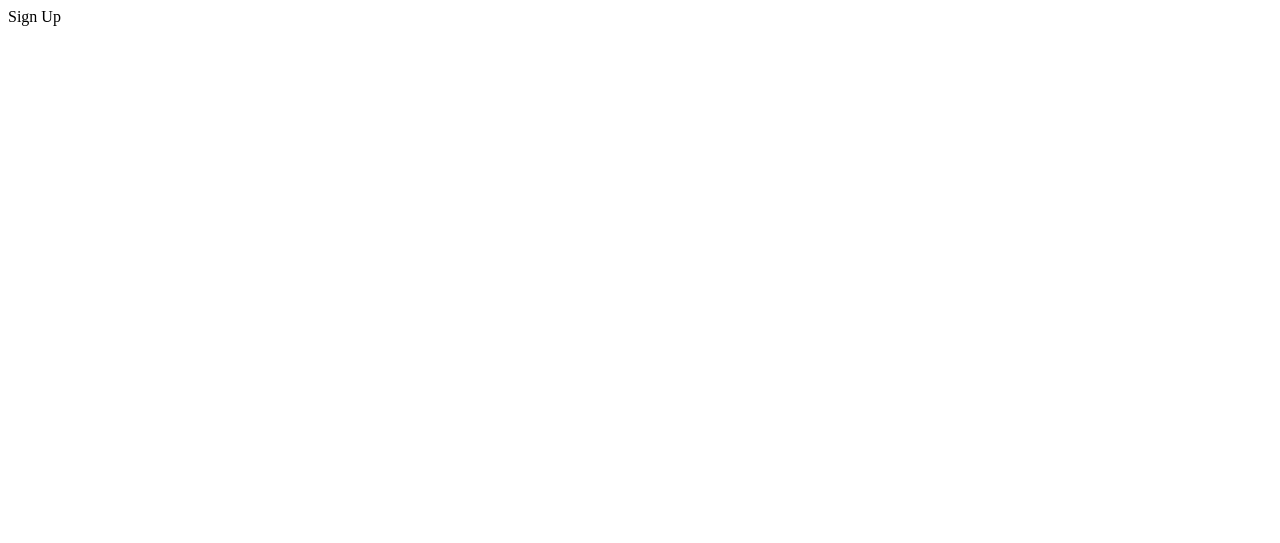
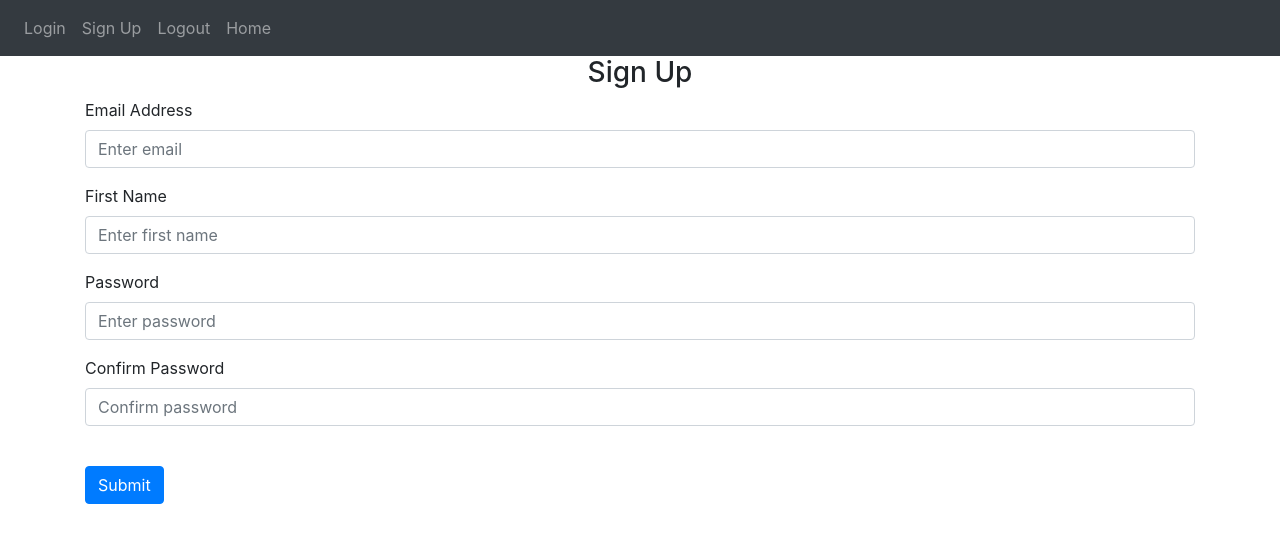
Before and after one commit to JSilvaRibeiro/PythonWebsite, a Flask app: page /sign-up in a window 1280 px wide. Before the commit the part shown is almost empty. Shown: the top 543 px of the page. Run offline with Flask 3, Linux system fonts and the light colour scheme; some libraries are stand-ins or nearby versions.

Commit message:
Page Templates Added

```diff
--- a/website/auth.py
+++ b/website/auth.py
@@ -1,15 +1,15 @@
-from flask import Blueprint
+from flask import Blueprint, render_template
 
 auth = Blueprint('auth', __name__)
 
 @auth.route('/login')
 def login():
-    return "<p>Login</p>"
+    return render_template('login.html')
 
 @auth.route('/logout')
 def logout():
-    return "<p>Logout</p>"
+    return render_template('logout.html')
 
 @auth.route('/sign-up')
 def sign_up():
-    return "<p>Sign Up</p>"
+    return render_template('sign_up.html')
--- a/website/templates/base.html
+++ b/website/templates/base.html
@@ -1,9 +1,9 @@
 <!DOCTYPE html>
 <html>
-    <head>
-        <meta charset="utf-8" />
-        <meta name="viewport" content="width=device-width, initial-scale=1" />
-        <link
+  <head>
+    <meta charset="utf-8" />
+    <meta name="viewport" content="width=device-width, initial-scale=1" />
+    <link
       rel="stylesheet"
       href="https://stackpath.bootstrapcdn.com/bootstrap/4.4.1/css/bootstrap.min.css"
       integrity="sha384-Vkoo8x4CGsO3+Hhxv8T/Q5PaXtkKtu6ug5TOeNV6gBiFeWPGFN9MuhOf23Q9Ifjh"
@@ -14,7 +14,42 @@
       href="https://stackpath.bootstrapcdn.com/font-awesome/4.7.0/css/font-awesome.min.css"
       crossorigin="anonymous"
     />
-
-    </head>
-    <body></body>
+    <title>{% block title %}Home{% endblock %}</title>
+  </head>
+  <body>
+    <nav class="navbar navbar-expand-lg navbar-dark bg-dark">
+      <button
+        class="navbar-toggler"
+        type="button"
+        data-toggle="collapse"
+        data-target="#navbar"
+      >
+        <span class="navbar-toggler-icon"></span>
+      </button>
+      <div class="collapse navbar-collapse" id="navbar">
+        <div class="navbar-nav">
+          <a class="nav-item nav-link" id="login" href="/login">Login</a>
+          <a class="nav-item nav-link" id="SignUp" href="/sign-up">Sign Up</a>
+          <a class="nav-item nav-link" id="logout" href="/logout">Logout</a>
+          <a class="nav-item nav-link" id="home" href="/">Home</a>
+        </div>
+      </div>
+    </nav>
+    <div class="container">{% block content %} {% endblock%}</div>
+    <script
+      src="https://code.jquery.com/jquery-3.2.1.slim.min.js"
+      integrity="sha384-KJ3o2DKtIkvYIK3UENzmM7KCkRr/rE9/Qpg6aAZGJwFDMVNA/GpGFF93hXpG5KkN"
+      crossorigin="anonymous"
+    ></script>
+    <script
+      src="https://cdnjs.cloudflare.com/ajax/libs/popper.js/1.12.9/umd/popper.min.js"
+      integrity="sha384-ApNbgh9B+Y1QKtv3Rn7W3mgPxhU9K/ScQsAP7hUibX39j7fakFPskvXusvfa0b4Q"
+      crossorigin="anonymous"
+    ></script>
+    <script
+      src="https://maxcdn.bootstrapcdn.com/bootstrap/4.0.0/js/bootstrap.min.js"
+      integrity="sha384-JZR6Spejh4U02d8jOt6vLEHfe/JQGiRRSQQxSfFWpi1MquVdAyjUar5+76PVCmYl"
+      crossorigin="anonymous"
+    ></script>
+  </body>
 </html>
--- /dev/null
+++ b/website/templates/home.html
@@ -0,0 +1,4 @@
+{% extends "base.html" %} {% block title %}Home{% endblock %} {% block content
+%}
+<h1>This is the home page</h1>
+{% endblock%}
--- /dev/null
+++ b/website/templates/login.html
@@ -0,0 +1,5 @@
+{% extends "base.html" %} {% block title %}Login{% endblock %} {% block content
+%}
+<h1>This is the login page</h1>
+
+{% endblock%}
--- /dev/null
+++ b/website/templates/sign_up.html
@@ -0,0 +1,48 @@
+{% extends "base.html" %} {% block title %}Sign Up{% endblock %} {% block
+content %}
+<form method="POST">
+  <h3 align="center">Sign Up</h3>
+  <div class="form-group">
+    <label for="email">Email Address</label>
+    <input
+      type="email"
+      class="form-control"
+      id="email"
+      name="email"
+      placeholder="Enter email"
+    />
+  </div>
+  <div class="form-group">
+    <label for="firstName">First Name</label>
+    <input
+      type="text"
+      class="form-control"
+      id="firstName"
+      name="firstName"
+      placeholder="Enter first name"
+    />
+  </div>
+  <div class="form-group">
+    <label for="password1">Password</label>
+    <input
+      type="password"
+      class="form-control"
+      id="password1"
+      name="password1"
+      placeholder="Enter password"
+    />
+  </div>
+  <div class="form-group">
+    <label for="password2">Confirm Password</label>
+    <input
+      type="password"
+      class="form-control"
+      id="password2"
+      name="password2"
+      placeholder="Confirm password"
+    />
+  </div>
+  <br />
+  <button type="submit" class="btn btn-primary">Submit</button>
+</form>
+{% endblock%}
--- a/website/views.py
+++ b/website/views.py
@@ -1,7 +1,7 @@
-from flask import Blueprint
+from flask import Blueprint, render_template
 
 views = Blueprint('views', __name__)
 
 @views.route('/')
 def home():
-    return "<h1>Test</h1>"
+    return render_template("home.html")
```
